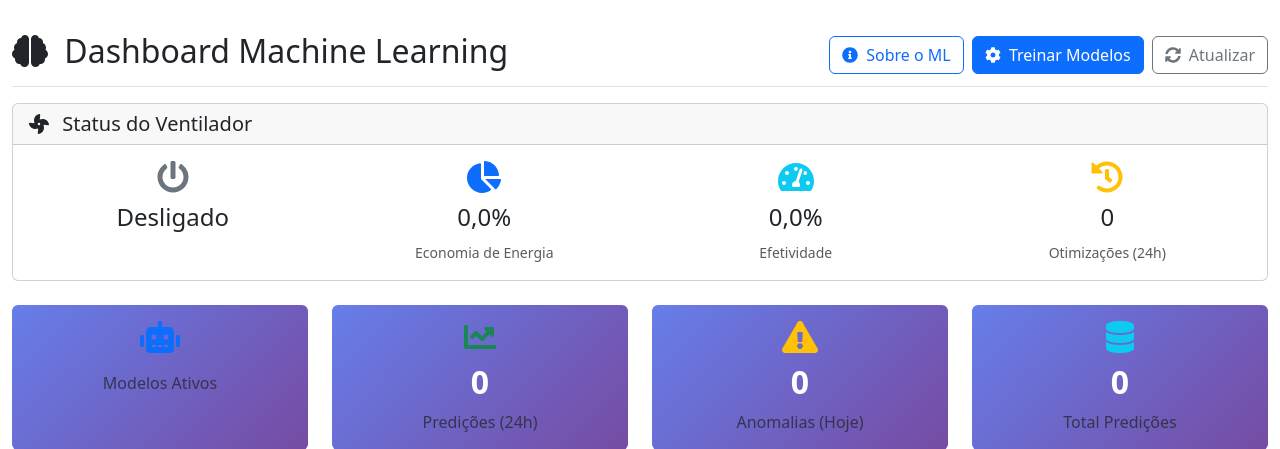
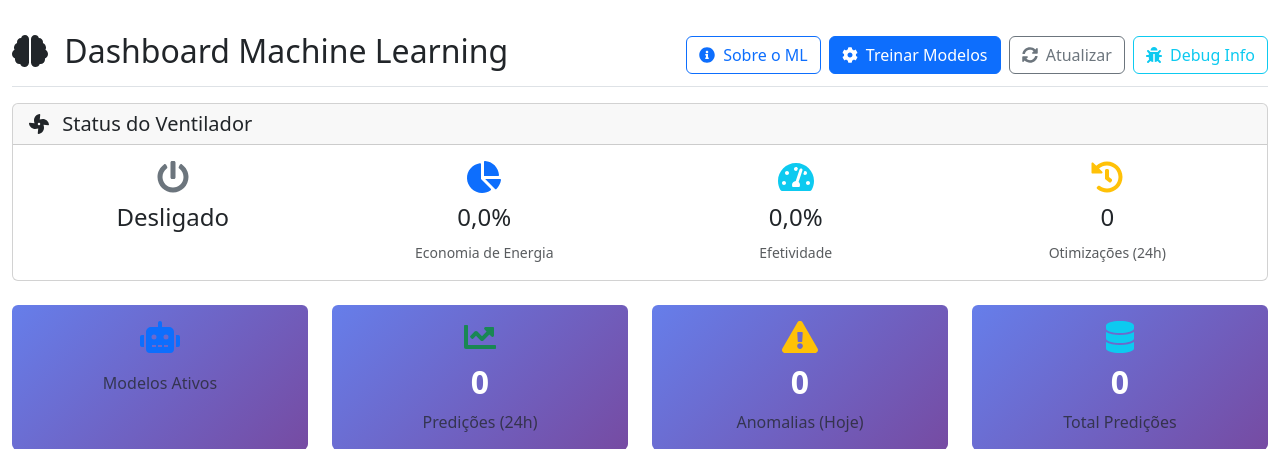
Before and after one commit to jaquelinedamian/Ambienta, a Django app: page /ml/dashboard/ in a window 1280 px wide. Shown: the part 138-587 px from the top of the page. Run offline with Django 5.2, Linux system fonts and the light colour scheme; the visitor is signed in with stand-in values (Sample User, id 1); data that the repository does not hold is empty.

Commit message:
Incluindo botãod e debug

```diff
--- a/backend/ml_models/urls.py
+++ b/backend/ml_models/urls.py
@@ -3,6 +3,7 @@
 from django.urls import path
 from . import views
 from . import views_dashboard
+from . import api
 from django.views.decorators.csrf import csrf_exempt
 
 app_name = 'ml_models'
@@ -18,5 +19,7 @@ urlpatterns = [
     path('api/detect/anomaly/', views.AnomalyDetectionAPIView.as_view(), name='anomaly_detection'),
     path('api/models/status/', views.ModelStatusAPIView.as_view(), name='model_status'),
     path('api/models/<int:model_id>/metrics/', views.ModelMetricsAPIView.as_view(), name='model_metrics'),
-    path('api/dashboard/data/', views.dashboard_data, name='dashboard_data'),
+
+    # API para dados do dashboard
+    path('api/dashboard/data/', csrf_exempt(api.dashboard_data), name='dashboard_data'),
 ]
--- a/backend/ml_models/views_dashboard.py
+++ b/backend/ml_models/views_dashboard.py
@@ -335,6 +335,21 @@ def ml_dashboard(request):
             fan_data[key] = default_fan_data[key]
 
     # Montar contexto completo
+    # Garantir que todos os modelos ativos sejam carregados
+    for model in active_models:
+        if not model.is_active:
+            continue
+        try:
+            model_instance = model.load_model()
+            if not model_instance:
+                logger.warning(f"Não foi possível carregar o modelo {model.name}")
+                model.is_active = False
+                model.save(update_fields=['is_active'])
+        except Exception as e:
+            logger.error(f"Erro ao carregar modelo {model.name}: {e}")
+            model.is_active = False
+            model.save(update_fields=['is_active'])
+
     context = {
         # Dados base
         'active_models': active_models or [],
@@ -346,7 +361,14 @@ def ml_dashboard(request):
         'recent_training': recent_training or [],
 
         # Dados do ventilador
-        **fan_data
+        **fan_data,
+
+        # Debug info
+        'debug_info': {
+            'active_models_count': active_models.count() if active_models else 0,
+            'recent_predictions_count': len(recent_predictions) if recent_predictions else 0,
+            'anomalies_count': len(anomaly_predictions) if anomaly_predictions else 0
+        }
     }
 
     # Log detalhado do contexto final
--- a/frontend/templates/dashboard/ml_dashboard.html
+++ b/frontend/templates/dashboard/ml_dashboard.html
@@ -333,6 +333,17 @@ document.addEventListener('DOMContentLoaded', function() {
         Você precisa estar <a href="{% url 'accounts:login' %}" class="alert-link">logado</a> para treinar modelos ou atualizar estatísticas.
     </div>
     {% endif %}
+
+    {% if debug_info %}
+    <div class="alert alert-info mb-4 debug-info" style="display: none;">
+        <h6><i class="fas fa-bug me-2"></i>Informações de Debug</h6>
+        <ul class="mb-0">
+            <li>Modelos ativos: {{ debug_info.active_models_count }}</li>
+            <li>Predições recentes: {{ debug_info.recent_predictions_count }}</li>
+            <li>Anomalias: {{ debug_info.anomalies_count }}</li>
+        </ul>
+    </div>
+    {% endif %}
     <div class="d-flex justify-content-between flex-wrap flex-md-nowrap align-items-center pt-3 pb-2 mb-3 border-bottom">
         <h1 class="h2">
             <i class="fas fa-brain me-2"></i>
@@ -347,10 +358,23 @@ document.addEventListener('DOMContentLoaded', function() {
                 <i class="fas fa-cog me-1"></i>
                 Treinar Modelos
             </button>
-            <button type="button" class="btn btn-outline-secondary" id="refreshStatsBtn" {% if not user.is_authenticated %}disabled{% endif %}>
+            <button type="button" class="btn btn-outline-secondary me-2" id="refreshStatsBtn" {% if not user.is_authenticated %}disabled{% endif %}>
                 <i class="fas fa-sync-alt me-1"></i>
                 Atualizar
             </button>
+            <button type="button" class="btn btn-outline-info" id="toggleDebugBtn">
+                <i class="fas fa-bug me-1"></i>
+                Debug Info
+            </button>
+
+            <script>
+                document.getElementById('toggleDebugBtn').addEventListener('click', function() {
+                    const debugInfo = document.querySelector('.debug-info');
+                    if (debugInfo) {
+                        debugInfo.style.display = debugInfo.style.display === 'none' ? 'block' : 'none';
+                    }
+                });
+            </script>
         </div>
     </div>
 
```
